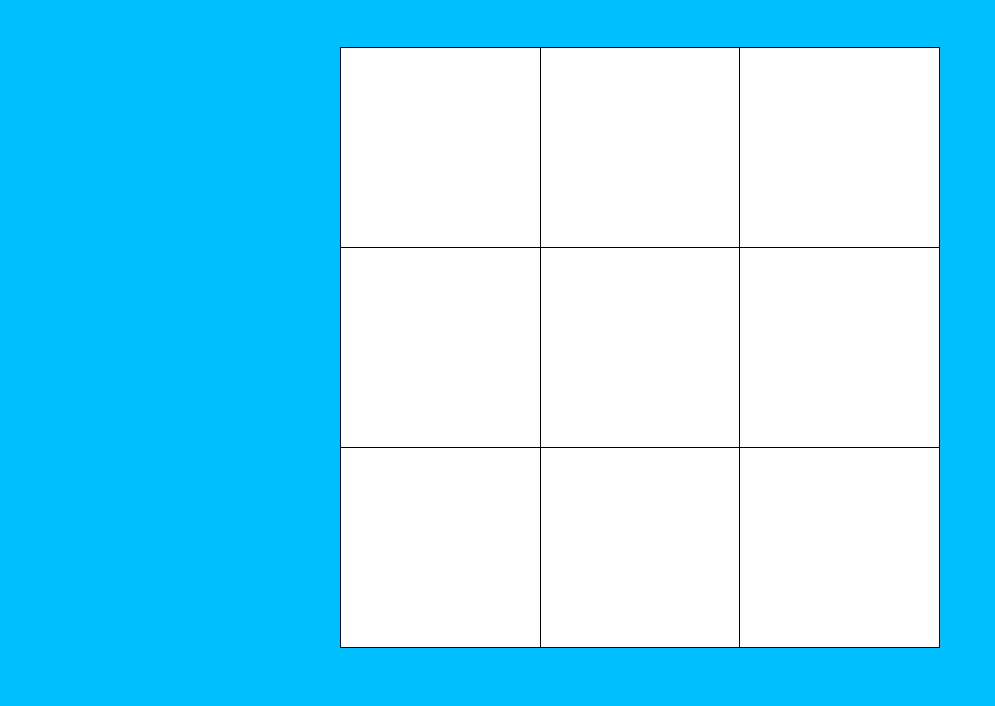
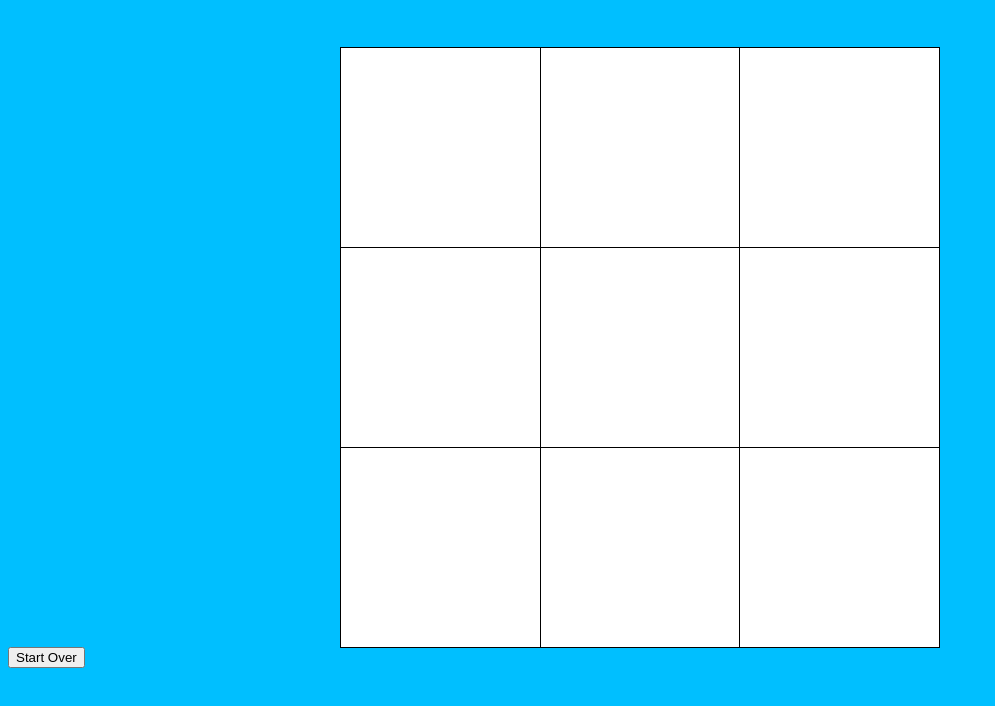
Before and after one commit to Josefine04/Josefine04.github.io, a plain HTML site: page index.html in a window 1280 px wide. Shown: the part 74-780 px from the top of the page, without its empty margins (0-995 px from the left). Drawn offline with Linux system fonts and the light colour scheme.

Commit message:
Update index.html

```diff
--- a/index.html
+++ b/index.html
@@ -22,6 +22,7 @@
       <td id="cell-9"></td>
     </tr>
   </table>
+  <button id="reset-button">Start Over</button>
   <script src="script.js"></script>
 </body>
 </html>
```
